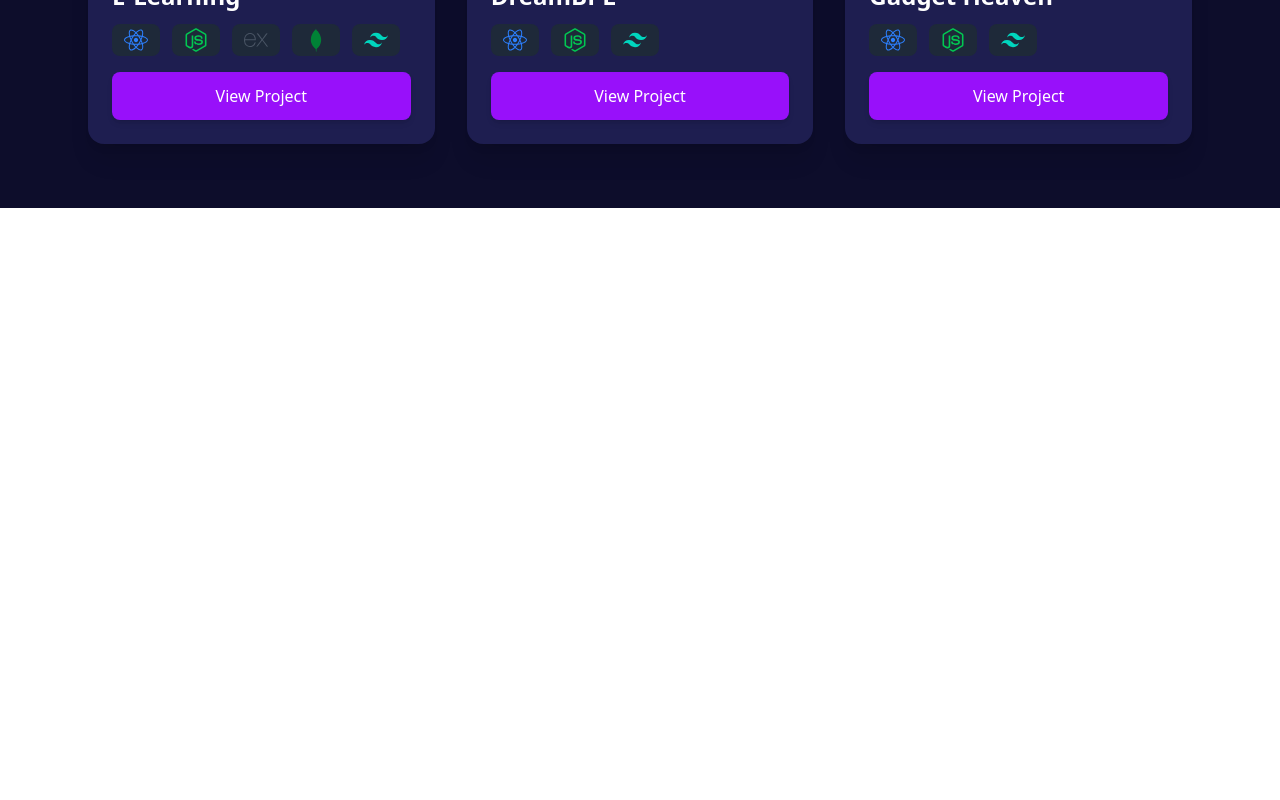
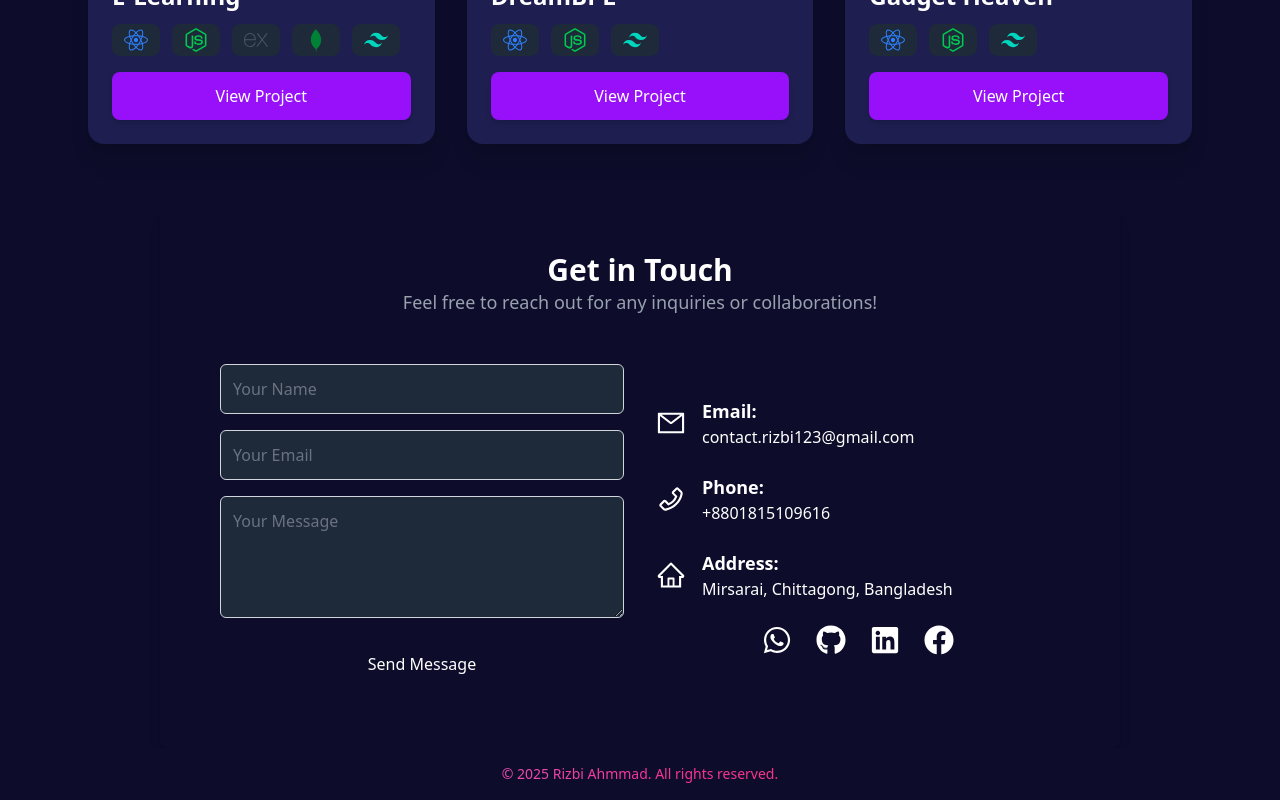
Before and after one commit to RizbiAhmmad/My-Portfolio, a React (Vite) app: page / in a window 1280 px wide. Shown: the part 3760-4560 px from the top of the page. Before the commit the page ends 3968 px from the top, so only its background shows below. Built offline with nearby package versions, Linux system fonts and the light colour scheme.

Commit message:
porfolio almost done

```diff
--- a/package.json
+++ b/package.json
@@ -10,7 +10,10 @@
     "preview": "vite preview"
   },
   "dependencies": {
+    "@emailjs/browser": "^4.4.1",
     "@tailwindcss/vite": "^4.0.3",
+    "emailjs": "^4.0.3",
+    "emailjs-com": "^3.2.0",
     "framer-motion": "^12.3.1",
     "localforage": "^1.10.0",
     "match-sorter": "^8.0.0",
--- /dev/null
+++ b/src/Components/Footer.jsx
@@ -0,0 +1,18 @@
+import { motion } from "framer-motion";
+
+const Footer = () => {
+  return (
+    <footer className="bg-[#0D0D2B] text-center py-4">
+      <motion.p
+        className="text-sm font-medium bg-gradient-to-r from-purple-400 via-pink-500 to-red-500 text-transparent bg-clip-text"
+        initial={{ opacity: 0, y: 10 }}
+        animate={{ opacity: 1, y: 0 }}
+        transition={{ duration: 0.8 }}
+      >
+        © {new Date().getFullYear()} Rizbi Ahmmad. All rights reserved.
+      </motion.p>
+    </footer>
+  );
+};
+
+export default Footer;
--- a/src/Layouts/MainLayout.jsx
+++ b/src/Layouts/MainLayout.jsx
@@ -1,12 +1,14 @@
 import React from 'react';
 import { Outlet } from 'react-router-dom';
 import Navbar from '../Components/Navbar';
+import Footer from '../Components/Footer';
 
 const MainLayout = () => {
     return (
         <div>
             <Navbar></Navbar>
             <Outlet></Outlet>
+            <Footer></Footer>
         </div>
     );
 };
--- /dev/null
+++ b/src/Pages/Contact/Contact.jsx
@@ -0,0 +1,217 @@
+import { useState } from "react";
+import { motion } from "framer-motion";
+import { AiOutlineMail, AiOutlinePhone, AiOutlineHome } from "react-icons/ai";
+import {
+  FaGithub,
+  FaLinkedin,
+  FaFacebook,
+  FaWhatsapp,
+} from "react-icons/fa";
+import emailjs from "emailjs-com"; // Correct import statement
+
+const Contact = () => {
+  const [showModal, setShowModal] = useState(false); // State for controlling modal visibility
+
+  const [formData, setFormData] = useState({
+    name: "",
+    email: "",
+    message: "",
+  });
+
+  const handleChange = (e) => {
+    const { name, value } = e.target;
+    setFormData({ ...formData, [name]: value });
+  };
+
+  const handleSubmit = (e) => {
+    e.preventDefault();
+
+    emailjs
+      .send(
+        "service_t2njmdr", // Replace with your service ID
+        "template_fvwup37", // Replace with your template ID
+        formData, // Send the form data
+        "rT2q42PyPhpEJru44" // Replace with your user ID
+      )
+      .then(
+        (response) => {
+          console.log("Success!", response.status, response.text);
+          setShowModal(true); // Show success modal
+
+          // Hide the modal after 3 seconds
+          setTimeout(() => {
+            setShowModal(false);
+          }, 3000);
+        },
+        (error) => {
+          console.error("Failed...", error);
+          // Optionally show an error message to the user
+        }
+      );
+
+    // Optionally reset the form after submission
+    setFormData({
+      name: "",
+      email: "",
+      message: "",
+    });
+  };
+
+  const SuccessModal = () => (
+    <motion.div
+      initial={{ opacity: 0 }}
+      animate={{ opacity: 1 }}
+      transition={{ duration: 0.5 }}
+      className="fixed inset-0 bg-black bg-opacity-50 flex items-center justify-center z-50"
+    >
+      <div className="bg-white p-6 rounded-lg shadow-lg text-center">
+        <h2 className="text-lg text-black font-semibold">
+          Email Sent Successfully!
+        </h2>
+        <p>Your message has been sent. I will get back to you soon.</p>
+      </div>
+    </motion.div>
+  );
+
+  return (
+    <div id="contact" className="bg-[#0D0D2B]">
+      <div className="w-9/12 p-11 mx-auto rounded-lg shadow-lg font-exo-2">
+        {/* Success Modal */}
+        {showModal && <SuccessModal />}
+        {/* Overall Section Heading and Subheading */}
+        <div className="text-center mb-8">
+          <h2 className="text-3xl font-semibold text-white">
+            Get in Touch
+          </h2>
+          <p className="text-lg text-gray-400">
+            Feel free to reach out for any inquiries or collaborations!
+          </p>
+        </div>
+
+        {/* Flex Container for Form and Contact Info */}
+        <div className="flex flex-col md:flex-row items-center justify-between space-y-8 md:space-y-0">
+          {/* Left side - Contact Form */}
+          <div className="w-full md:w-1/2 p-4">
+            <form onSubmit={handleSubmit} className="space-y-4">
+              <input
+                type="text"
+                name="name"
+                placeholder="Your Name"
+                value={formData.name}
+                onChange={handleChange}
+                className="w-full p-3 border border-gray-300 rounded-md focus:outline-none focus:ring-2 focus:ring-primary placeholder-gray-500 text-white bg-gray-800"
+                required
+              />
+              <input
+                type="email"
+                name="email"
+                placeholder="Your Email"
+                value={formData.email}
+                onChange={handleChange}
+                className="w-full p-3 border border-gray-300 rounded-md focus:outline-none focus:ring-2 focus:ring-primary placeholder-gray-500 text-white bg-gray-800"
+                required
+              />
+              <textarea
+                name="message"
+                placeholder="Your Message"
+                value={formData.message}
+                onChange={handleChange}
+                className="w-full p-3 border placeholder-gray-500 border-gray-300 rounded-md focus:outline-none focus:ring-2 focus:ring-primary text-white bg-gray-800"
+                rows="4"
+                required
+              />
+              <button
+                type="submit"
+                className="w-full bg-primary text-white py-3 rounded-md hover:bg-[#e0003d] hover:text-white transition duration-300"
+              >
+                Send Message
+              </button>
+            </form>
+          </div>
+
+          {/* Right side - Contact Info with Icons */}
+          <div className="w-full md:w-1/2 p-4 space-y-6 text-white">
+            <motion.div
+              initial={{ opacity: 0 }}
+              animate={{ opacity: 1 }}
+              transition={{ duration: 0.5 }}
+              className="flex items-center space-x-4"
+            >
+              <AiOutlineMail className="text-white text-3xl" />
+              <div>
+                <p className="text-lg font-semibold">Email:</p>
+                <p>contact.rizbi123@gmail.com</p>
+              </div>
+            </motion.div>
+
+            <motion.div
+              initial={{ opacity: 0 }}
+              animate={{ opacity: 1 }}
+              transition={{ duration: 0.7 }}
+              className="flex items-center space-x-4"
+            >
+              <AiOutlinePhone className="text-white text-3xl" />
+              <div>
+                <p className="text-lg font-semibold">Phone:</p>
+                <p>+8801815109616</p>
+              </div>
+            </motion.div>
+
+            <motion.div
+              initial={{ opacity: 0 }}
+              animate={{ opacity: 1 }}
+              transition={{ duration: 0.9 }}
+              className="flex items-center space-x-4"
+            >
+              <AiOutlineHome className="text-white text-3xl" />
+              <div>
+                <p className="text-lg font-semibold">Address:</p>
+                <p>Mirsarai, Chittagong, Bangladesh</p>
+              </div>
+            </motion.div>
+
+            {/* Social Media Icons */}
+            <motion.div
+              initial={{ opacity: 0 }}
+              animate={{ opacity: 1 }}
+              transition={{ duration: 1 }}
+              className="flex justify-center space-x-6"
+            >
+              <a
+                href="https://wa.me/+8801815109616"
+                target="_blank"
+                rel="noopener noreferrer"
+              >
+                <FaWhatsapp className="text-white text-3xl" />
+              </a>
+              <a
+                href="https://github.com/RizbiAhmmad"
+                target="_blank"
+                rel="noopener noreferrer"
+              >
+                <FaGithub className="text-white text-3xl" />
+              </a>
+
+              <a
+                href="https://www.linkedin.com/in/rizbi-ahmmad-064481304/"
+                target="_blank"
+                rel="noopener noreferrer"
+              >
+                <FaLinkedin className="text-white text-3xl" />
+              </a>
+              <a
+                href="https://www.facebook.com/mdakashkhan444/"
+                target="_blank"
+                rel="noopener noreferrer"
+              >
+                <FaFacebook className="text-white text-3xl" />
+              </a>
+            </motion.div>
+          </div>
+        </div>
+      </div>
+    </div>
+  );
+};
+
+export default Contact;
--- a/src/Pages/Home/Home.jsx
+++ b/src/Pages/Home/Home.jsx
@@ -4,6 +4,7 @@ import About from '../About/About';
 import Skills from '../Skills/Skills';
 import Education from '../Education/Education';
 import Projects from '../Projects/Projects';
+import Contact from '../Contact/Contact';
 
 const Home = () => {
     return (
@@ -13,6 +14,7 @@ const Home = () => {
             <Skills></Skills>
             <Education></Education>
             <Projects></Projects>
+            <Contact></Contact>
         </div>
     );
 };
--- a/src/routes/routes.jsx
+++ b/src/routes/routes.jsx
@@ -10,6 +10,7 @@ import Education from "../Pages/Education/Education";
 import Project1Details from "../Pages/Projects/Project1Details";
 import Project2Details from "../Pages/Projects/Project2Details";
 import Project3Details from "../Pages/Projects/Project3Details";
+import Contact from "../Pages/Contact/Contact";
 
   export const router = createBrowserRouter([
     {
@@ -31,6 +32,10 @@ import Project3Details from "../Pages/Projects/Project3Details";
         {
           path: "education",
           element: <Education></Education>
+        },
+        {
+          path: "contact",
+          element: <Contact></Contact>
         }
       ]
     },
```
Also changed, not shown: 2 other files (tests, documents, lock files or other folders).
